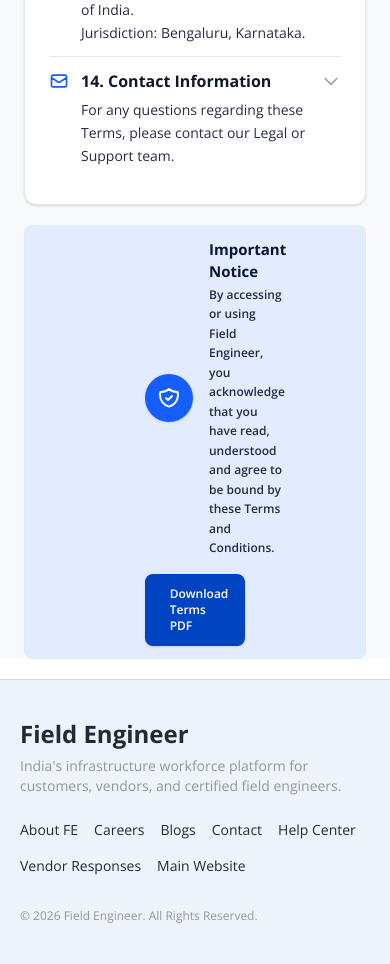
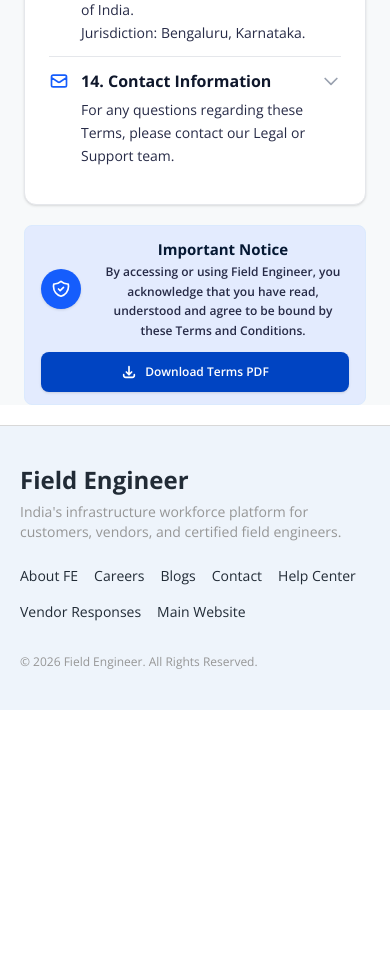
Before and after one commit to marutipai7/fieldengineer-crm, a Django app: template home/templates/pages/term-condition.html in a window 390 px wide. Shown: the part 3982-4946 px from the top of the page. After the commit the page ends 4692 px from the top, so only its background shows below. Run offline with Django 5.2, Linux system fonts and the light colour scheme; the template is opened without the code that fills it, so the values that code supplies are empty; style sheets or scripts are compiled from the project's sources.

Commit message:
final changes done

```diff
--- a/home/templates/pages/term-condition.html
+++ b/home/templates/pages/term-condition.html
@@ -426,11 +426,11 @@
         </div>
 
 
-        <div class="mb-5 mt-5 bg-sky-blue rounded-lg border border-blue-100 py-3 px-30 flex flex-col sm:flex-row items-center justify-between gap-4">
-    <div class="flex items-center gap-4 w-full sm:w-auto">
-        <!-- Icon Wrapper -->
-        <div class="w-12 h-12 bg-blue-600 rounded-full flex items-center justify-center text-white shrink-0 shadow-sm">
-            <svg class="w-6 h-6" fill="none" stroke="currentColor" stroke-width="2" viewBox="0 0 24 24">
+        <div class="mb-5 mt-5 bg-sky-blue rounded-lg border border-blue-100 py-3 px-4 sm:px-30 flex flex-col sm:flex-row items-center justify-between gap-3 sm:gap-4">
+    <div class="flex items-center gap-4 w-full sm:w-auto text-center sm:text-left">
+        <!-- Icon Wrapper – smaller on mobile -->
+        <div class="w-10 h-10 sm:w-12 sm:h-12 bg-blue-600 rounded-full flex items-center justify-center text-white shrink-0 shadow-sm">
+            <svg class="w-5 h-5 sm:w-6 sm:h-6" fill="none" stroke="currentColor" stroke-width="2" viewBox="0 0 24 24">
                 <path stroke-linecap="round" stroke-linejoin="round" d="M9 12l2 2 4-4m5.618-4.016A11.955 11.955 0 0112 2.944a11.955 11.955 0 01-8.618 3.04A12.02 12.02 0 003 9c0 5.591 3.824 10.29 9 11.622 5.176-1.332 9-6.03 9-11.622 0-1.042-.133-2.052-.382-3.016z"/>
             </svg>
         </div>
@@ -438,12 +438,13 @@
         <div>
             <h4 class="text-[15px] font-bold text-black-one mb-0.5">Important Notice</h4>
             <p class="text-xs text-black-two font-semibold leading-relaxed max-w-2xl">
-                By accessing or using Field Engineer, you acknowledge that you have read, <br> understood and agree to be bound by these Terms and Conditions.
+                By accessing or using Field Engineer, you acknowledge that you have read,
+                <br class="hidden sm:inline"> understood and agree to be bound by these Terms and Conditions.
             </p>
         </div>
     </div>
 
-    <!-- Action Button -->
+    <!-- Action Button – full-width on mobile, auto on desktop -->
     <div class="shrink-0 w-full sm:w-auto flex items-center justify-center sm:justify-end">
         <a href="#" class="inline-flex items-center justify-center gap-2 bg-blue-bg-dark hover:bg-blue-700 text-white font-semibold text-xs px-6 py-3 rounded-lg transition-all shadow-sm w-full sm:w-auto">
             <svg class="w-4 h-4" fill="none" stroke="currentColor" stroke-width="2.5" viewBox="0 0 24 24">
@@ -457,5 +458,4 @@
     </div>
 </div>
 
-
 {% endblock %}
```
Also changed, not shown: home/templates/pages/about-fe.html (+4 -4 lines), home/templates/pages/careers.html (+5 -7 lines), home/templates/pages/privacy-policy.html (+4 -4 lines), 1 other file.
